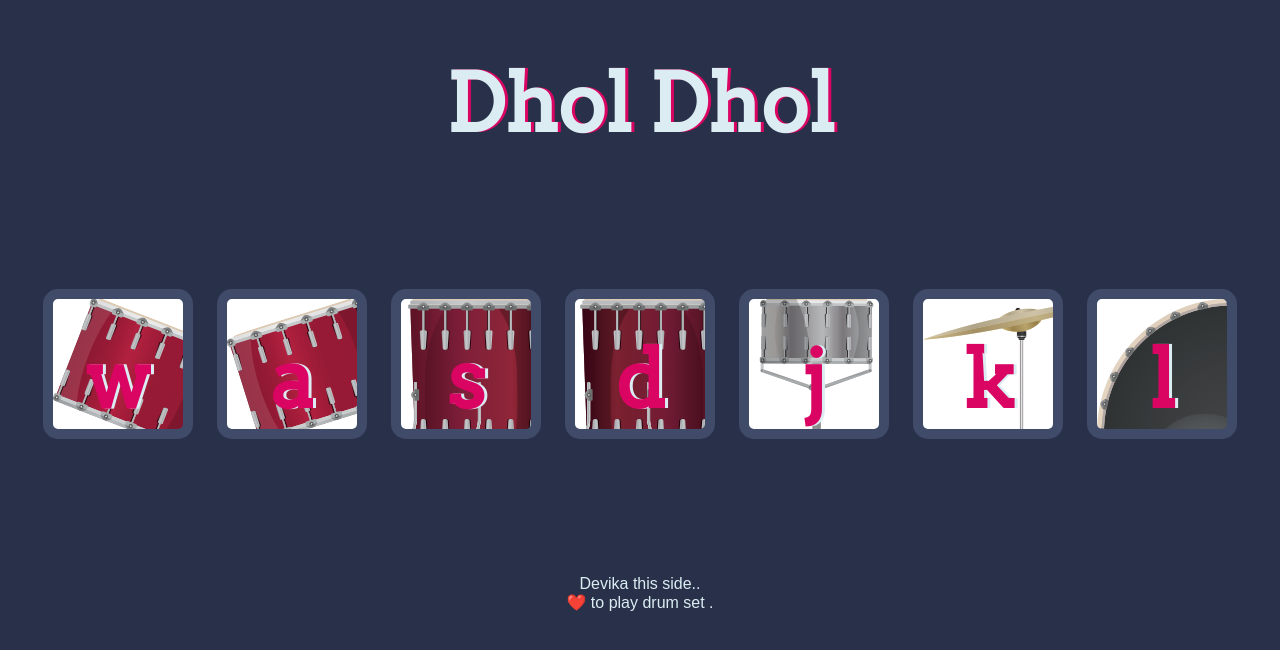
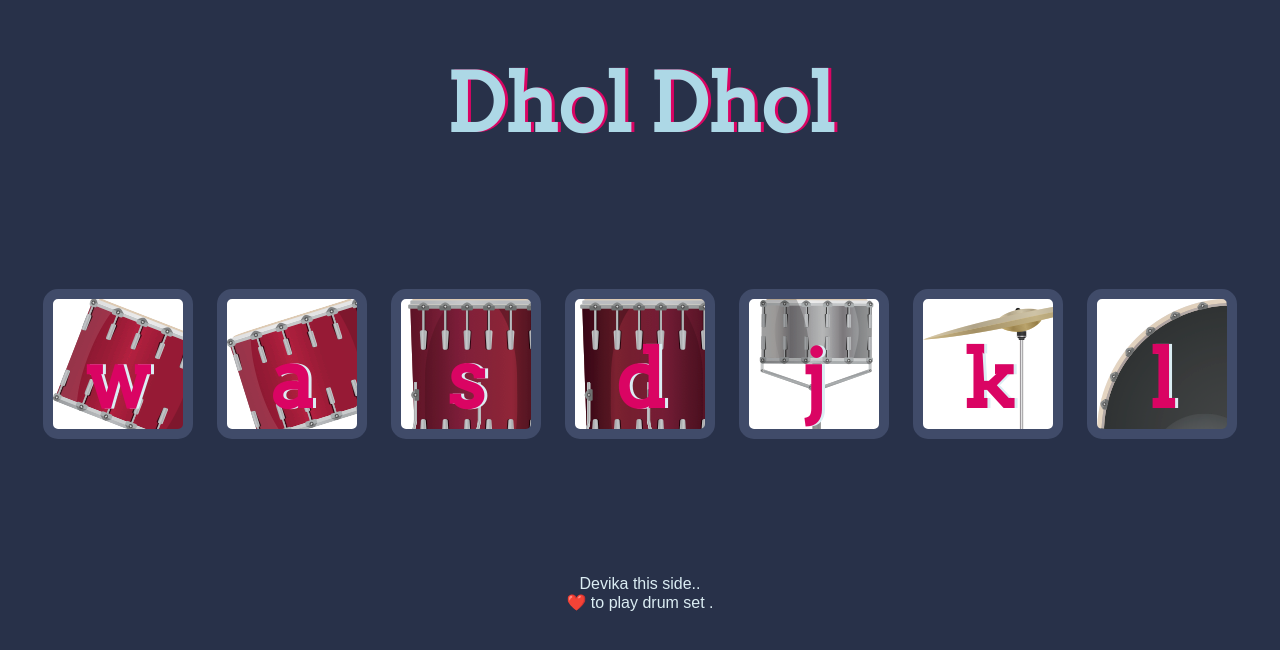
Before and after one commit to devikashendge/dhol-, a plain HTML site: page index.html in a window 1280 px wide. Drawn offline with Linux system fonts and the light colour scheme.

Commit message:
Update styles.css

```diff
--- a/styles.css
+++ b/styles.css
@@ -5,7 +5,7 @@ body {
 
 h1 {
   font-size: 5rem;
-  color: #DBEDF3;
+  color: #ADD8E6;
   font-family: "Arvo", cursive;
   text-shadow: 3px 0 #DA0463;
 
```
